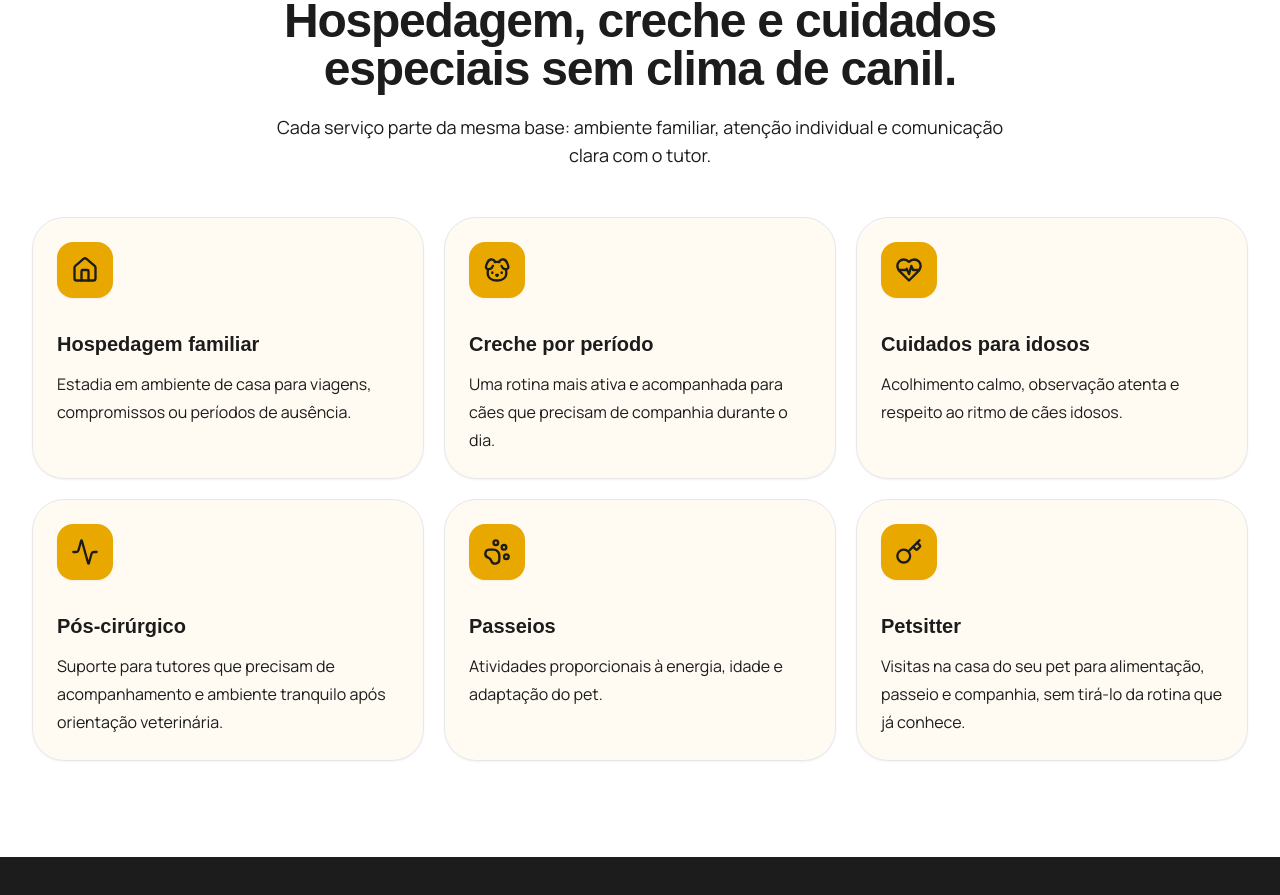
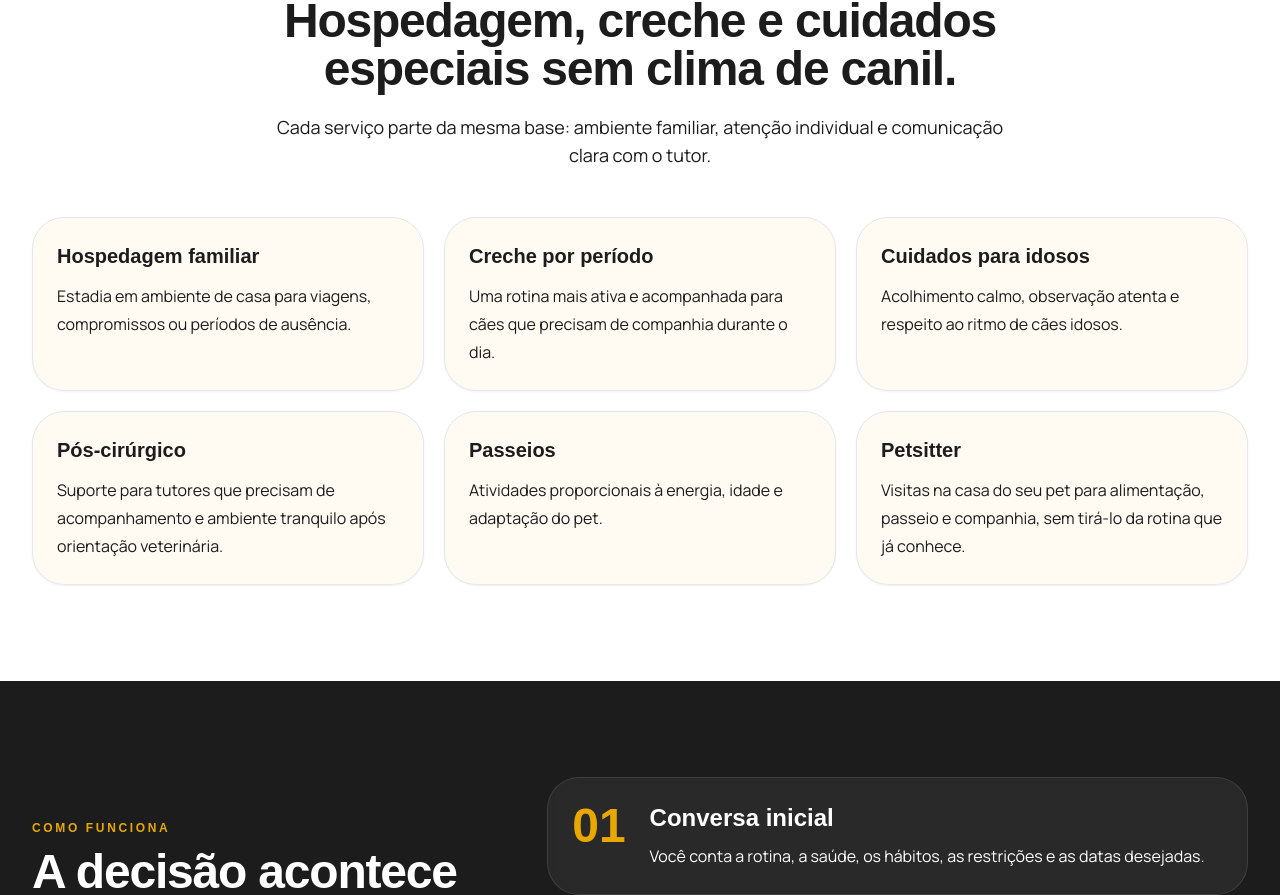
Before and after one commit to pedropcorsini/tia-nena-hospedagem-pet, a Next.js app: page / in a window 1280 px wide. Shown: the part 1477-2372 px from the top of the page. Built offline with nearby package versions, Linux system fonts and the light colour scheme; no server answers; a web font is replaced by a local one.

Commit message:
style(servicos): remove ícones dos cards de serviço
Mesmo padrão já aplicado nos cards de "Cuidado com critério":
deixa apenas título e descrição, sem o badge amarelo com ícone.

```diff
--- a/src/components/landing/services-section.tsx
+++ b/src/components/landing/services-section.tsx
@@ -13,25 +13,15 @@ export function ServicesSection() {
         />
 
         <div className="mt-12 grid gap-5 md:grid-cols-2 lg:grid-cols-3">
-          {services.map((service) => {
-            const Icon = service.icon;
-
-            return (
-              <article
-                key={service.title}
-                className="relative overflow-hidden rounded-[2rem] border border-ink/8 bg-cream p-6 shadow-sm transition-colors duration-200 hover:border-honey/70"
-              >
-                <div className="absolute -right-10 -top-10 h-28 w-28 rounded-full bg-honey/18" />
-                <span className="relative flex h-14 w-14 items-center justify-center rounded-2xl bg-honey text-ink shadow-sm">
-                  <Icon className="h-7 w-7" aria-hidden />
-                </span>
-                <h3 className="relative mt-8 font-heading text-xl font-black text-ink">
-                  {service.title}
-                </h3>
-                <p className="relative mt-3 leading-7 text-ink/66">{service.description}</p>
-              </article>
-            );
-          })}
+          {services.map((service) => (
+            <article
+              key={service.title}
+              className="rounded-[2rem] border border-ink/8 bg-cream p-6 shadow-sm transition-colors duration-200 hover:border-honey/70"
+            >
+              <h3 className="font-heading text-xl font-black text-ink">{service.title}</h3>
+              <p className="mt-3 leading-7 text-ink/66">{service.description}</p>
+            </article>
+          ))}
         </div>
       </Container>
     </section>
```
